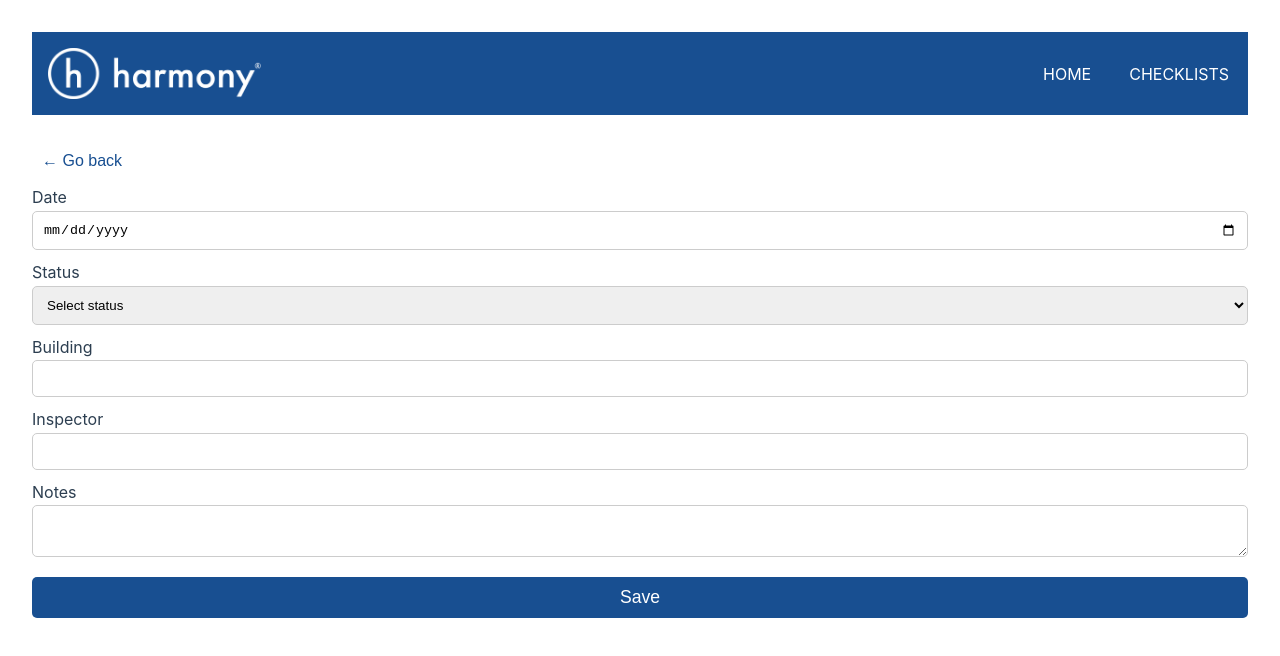
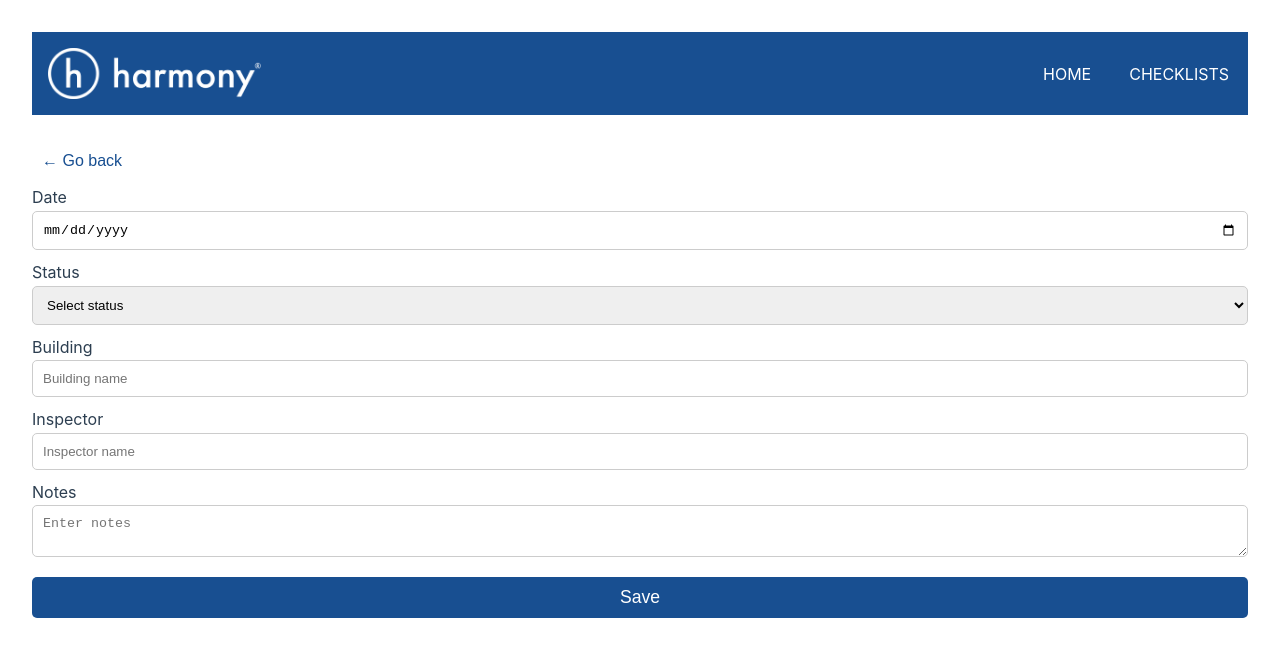
Before and after one commit to linasmnew/vue-test, a Vue app: page /checklists/new in a window 1280 px wide. Shown: the top 656 px of the page. Built offline with nearby package versions, Linux system fonts and the light colour scheme; the HTML template or start-up script is replaced by a standard one.

Commit message:
Add placeholders to form

```diff
--- a/src/components/CheckListForm.vue
+++ b/src/components/CheckListForm.vue
@@ -43,6 +43,7 @@ const handleCheckListSubmit = async () => {
             v-model="formValues.building"
             type="text"
             id="building"
+            placeholder="Building name"
             data-test="building-input"
             required
           />
@@ -53,6 +54,7 @@ const handleCheckListSubmit = async () => {
             v-model="formValues.inspector"
             type="text"
             id="inspector"
+            placeholder="Inspector name"
             data-test="inspector-input"
             required
           />
@@ -63,6 +65,7 @@ const handleCheckListSubmit = async () => {
             v-model="formValues.notes"
             id="notes"
             data-test="notes-input"
+            placeholder="Enter notes"
             required
           ></textarea>
         </div>
```
